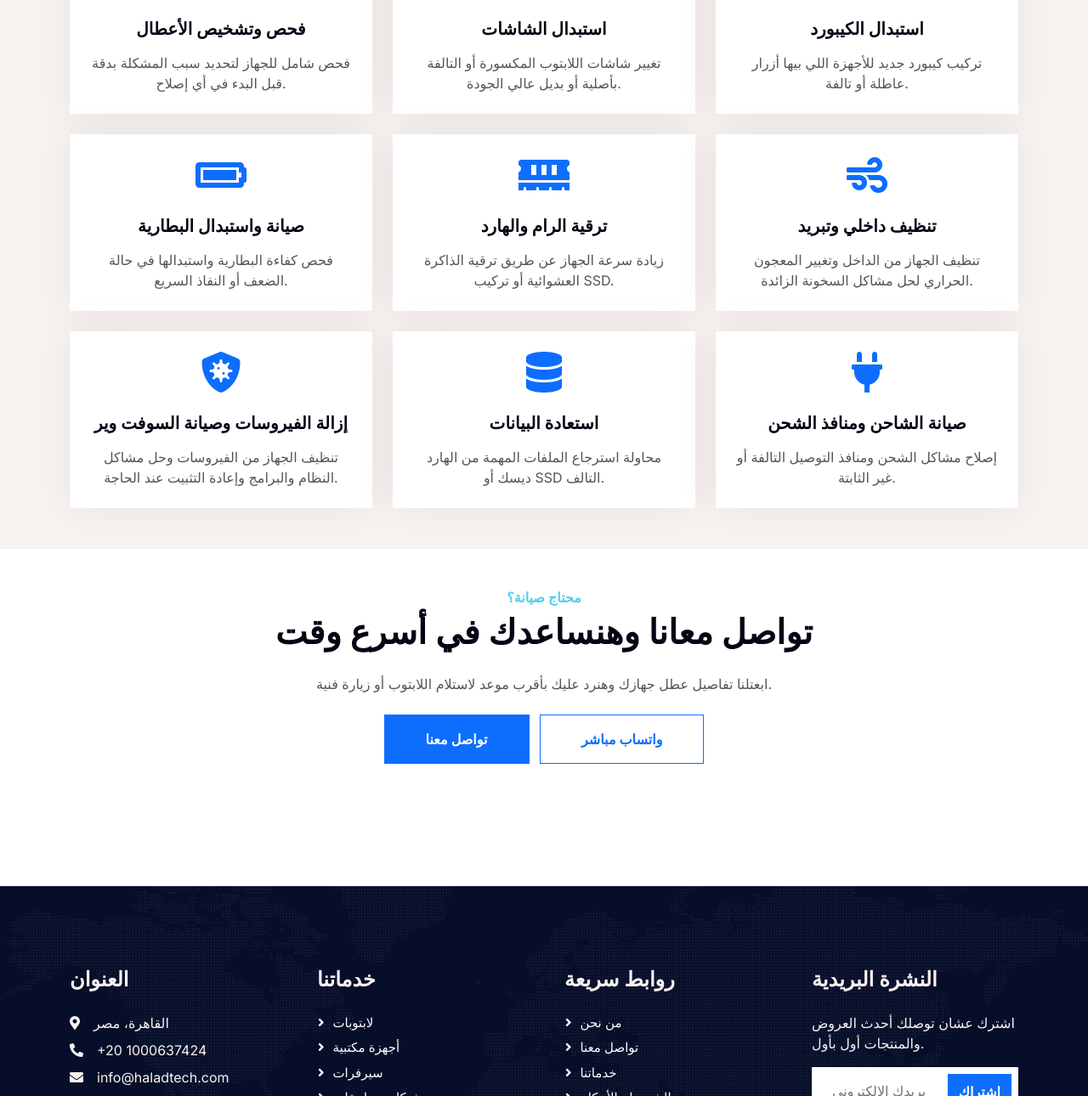
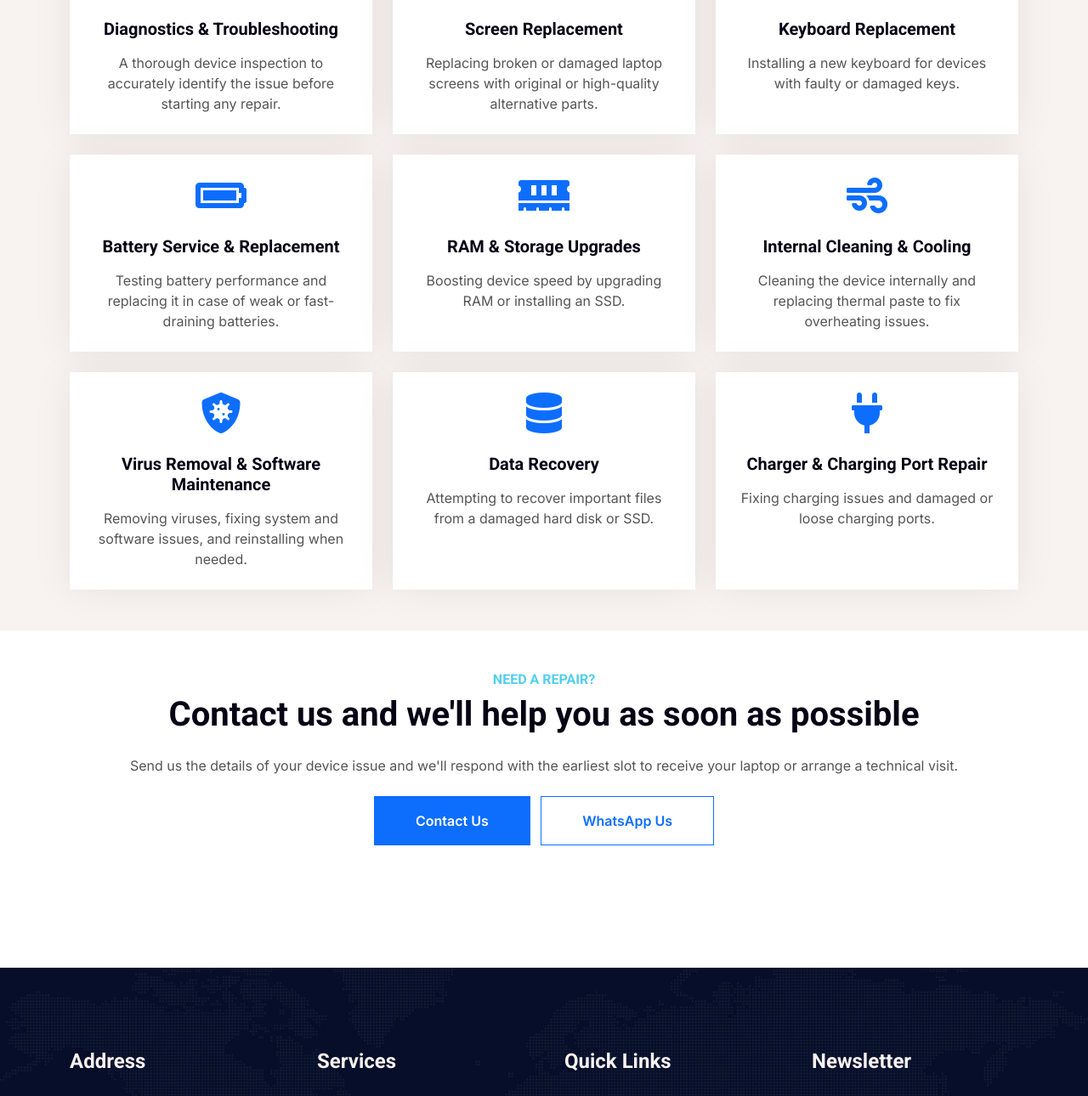
Before and after one commit to ha3222/halad-tech-website, a plain HTML site: page support.html in a window 1280 px wide. Shown: the part 850-2140 px from the top of the page at 85% size. Drawn offline with nearby package versions, Linux system fonts and the light colour scheme.

```diff
--- a/support.html
+++ b/support.html
@@ -3,7 +3,7 @@
 
 <head>
     <meta charset="utf-8">
-    <title>الدعم الفني - Halad Tech</title>
+    <title>Support - Halad Tech</title>
     <meta content="width=device-width, initial-scale=1.0" name="viewport">
     <meta content="" name="keywords">
     <meta content="" name="description">
@@ -51,17 +51,17 @@
         </button>
         <div class="collapse navbar-collapse" id="navbarCollapse">
             <div class="navbar-nav ms-auto p-4 p-lg-0">
-                <a href="index.html" class="nav-item nav-link">الرئيسية</a>
-                <a href="about.html" class="nav-item nav-link">من نحن</a>
-                <a href="service.html" class="nav-item nav-link">خدماتنا</a>
+                <a href="index.html" class="nav-item nav-link">Home</a>
+                <a href="about.html" class="nav-item nav-link">About Us</a>
+                <a href="service.html" class="nav-item nav-link">Services</a>
                 <div class="nav-item dropdown">
-                    <a href="#" class="nav-link dropdown-toggle" data-bs-toggle="dropdown">صفحات</a>
+                    <a href="#" class="nav-link dropdown-toggle" data-bs-toggle="dropdown">Pages</a>
                     <div class="dropdown-menu fade-up m-0">
-                        <a href="feature.html" class="dropdown-item">مميزاتنا</a>
-                        <a href="quote.html" class="dropdown-item">اطلب عرض سعر</a>
+                        <a href="feature.html" class="dropdown-item">Features</a>
+                        <a href="quote.html" class="dropdown-item">Request a Quote</a>
                     </div>
                 </div>
-                <a href="contact.html" class="nav-item nav-link">تواصل معنا</a>
+                <a href="contact.html" class="nav-item nav-link">Contact Us</a>
             </div>
             <h4 class="m-0 pe-lg-5 d-none d-lg-block"><i class="fa fa-headphones text-primary me-3"></i>+20 1000637424</h4>
         </div>
@@ -72,11 +72,11 @@
     <!-- Page Header Start -->
     <div class="container-fluid page-header py-5 mb-5 wow fadeIn" data-wow-delay="0.1s">
         <div class="container text-center py-5">
-            <h1 class="display-3 text-white mb-3 animated slideInDown">الدعم الفني</h1>
+            <h1 class="display-3 text-white mb-3 animated slideInDown">Support</h1>
             <nav aria-label="breadcrumb">
                 <ol class="breadcrumb justify-content-center text-uppercase mb-0">
-                    <li class="breadcrumb-item"><a href="index.html" class="text-white">الرئيسية</a></li>
-                    <li class="breadcrumb-item text-primary active" aria-current="page">الدعم الفني</li>
+                    <li class="breadcrumb-item"><a href="index.html" class="text-white">Home</a></li>
+                    <li class="breadcrumb-item text-primary active" aria-current="page">Support</li>
                 </ol>
             </nav>
         </div>
@@ -88,9 +88,9 @@
     <div class="container-xxl py-5">
         <div class="container">
             <div class="text-center mx-auto mb-5 wow fadeInUp" data-wow-delay="0.1s" style="max-width: 700px;">
-                <h6 class="text-secondary text-uppercase">الدعم الفني</h6>
-                <h1 class="mb-4">خدمات صيانة اللابتوب</h1>
-                <p>فريقنا الفني بيقدملك حلول شاملة لأي مشكلة في اللابتوب، من الأعطال الهاردوير لحد مشاكل السوفت وير، بأحدث الأدوات وضمان على الصيانة.</p>
+                <h6 class="text-secondary text-uppercase">Support</h6>
+                <h1 class="mb-4">Laptop Maintenance Services</h1>
+                <p>Our technical team offers comprehensive solutions for any laptop issue, from hardware faults to software problems, using the latest tools with a maintenance warranty.</p>
             </div>
         </div>
     </div>
@@ -106,8 +106,8 @@
                         <div class="service-icon mb-4 mx-auto">
                             <i class="fa fa-microchip fa-3x text-primary"></i>
                         </div>
-                        <h5 class="mb-3">فحص وتشخيص الأعطال</h5>
-                        <p class="mb-0">فحص شامل للجهاز لتحديد سبب المشكلة بدقة قبل البدء في أي إصلاح.</p>
+                        <h5 class="mb-3">Diagnostics & Troubleshooting</h5>
+                        <p class="mb-0">A thorough device inspection to accurately identify the issue before starting any repair.</p>
                     </div>
                 </div>
                 <div class="col-lg-4 col-md-6 wow fadeInUp" data-wow-delay="0.2s">
@@ -115,8 +115,8 @@
                         <div class="service-icon mb-4 mx-auto">
                             <i class="fa fa-desktop fa-3x text-primary"></i>
                         </div>
-                        <h5 class="mb-3">استبدال الشاشات</h5>
-                        <p class="mb-0">تغيير شاشات اللابتوب المكسورة أو التالفة بأصلية أو بديل عالي الجودة.</p>
+                        <h5 class="mb-3">Screen Replacement</h5>
+                        <p class="mb-0">Replacing broken or damaged laptop screens with original or high-quality alternative parts.</p>
                     </div>
                 </div>
                 <div class="col-lg-4 col-md-6 wow fadeInUp" data-wow-delay="0.3s">
@@ -124,8 +124,8 @@
                         <div class="service-icon mb-4 mx-auto">
                             <i class="fa fa-keyboard fa-3x text-primary"></i>
                         </div>
-                        <h5 class="mb-3">استبدال الكيبورد</h5>
-                        <p class="mb-0">تركيب كيبورد جديد للأجهزة اللي بيها أزرار عاطلة أو تالفة.</p>
+                        <h5 class="mb-3">Keyboard Replacement</h5>
+                        <p class="mb-0">Installing a new keyboard for devices with faulty or damaged keys.</p>
                     </div>
                 </div>
                 <div class="col-lg-4 col-md-6 wow fadeInUp" data-wow-delay="0.4s">
@@ -133,8 +133,8 @@
                         <div class="service-icon mb-4 mx-auto">
                             <i class="fa fa-battery-full fa-3x text-primary"></i>
                         </div>
-                        <h5 class="mb-3">صيانة واستبدال البطارية</h5>
-                        <p class="mb-0">فحص كفاءة البطارية واستبدالها في حالة الضعف أو النفاذ السريع.</p>
+                        <h5 class="mb-3">Battery Service & Replacement</h5>
+                        <p class="mb-0">Testing battery performance and replacing it in case of weak or fast-draining batteries.</p>
                     </div>
                 </div>
                 <div class="col-lg-4 col-md-6 wow fadeInUp" data-wow-delay="0.5s">
@@ -142,8 +142,8 @@
                         <div class="service-icon mb-4 mx-auto">
                             <i class="fa fa-memory fa-3x text-primary"></i>
                         </div>
-                        <h5 class="mb-3">ترقية الرام والهارد</h5>
-                        <p class="mb-0">زيادة سرعة الجهاز عن طريق ترقية الذاكرة العشوائية أو تركيب SSD.</p>
+                        <h5 class="mb-3">RAM & Storage Upgrades</h5>
+                        <p class="mb-0">Boosting device speed by upgrading RAM or installing an SSD.</p>
                     </div>
                 </div>
                 <div class="col-lg-4 col-md-6 wow fadeInUp" data-wow-delay="0.6s">
@@ -151,8 +151,8 @@
                         <div class="service-icon mb-4 mx-auto">
                             <i class="fa fa-wind fa-3x text-primary"></i>
                         </div>
-                        <h5 class="mb-3">تنظيف داخلي وتبريد</h5>
-                        <p class="mb-0">تنظيف الجهاز من الداخل وتغيير المعجون الحراري لحل مشاكل السخونة الزائدة.</p>
+                        <h5 class="mb-3">Internal Cleaning & Cooling</h5>
+                        <p class="mb-0">Cleaning the device internally and replacing thermal paste to fix overheating issues.</p>
                     </div>
                 </div>
                 <div class="col-lg-4 col-md-6 wow fadeInUp" data-wow-delay="0.1s">
@@ -160,8 +160,8 @@
                         <div class="service-icon mb-4 mx-auto">
                             <i class="fa fa-shield-virus fa-3x text-primary"></i>
                         </div>
-                        <h5 class="mb-3">إزالة الفيروسات وصيانة السوفت وير</h5>
-                        <p class="mb-0">تنظيف الجهاز من الفيروسات وحل مشاكل النظام والبرامج وإعادة التثبيت عند الحاجة.</p>
+                        <h5 class="mb-3">Virus Removal & Software Maintenance</h5>
+                        <p class="mb-0">Removing viruses, fixing system and software issues, and reinstalling when needed.</p>
                     </div>
                 </div>
                 <div class="col-lg-4 col-md-6 wow fadeInUp" data-wow-delay="0.2s">
@@ -169,8 +169,8 @@
                         <div class="service-icon mb-4 mx-auto">
                             <i class="fa fa-database fa-3x text-primary"></i>
                         </div>
-                        <h5 class="mb-3">استعادة البيانات</h5>
-                        <p class="mb-0">محاولة استرجاع الملفات المهمة من الهارد ديسك أو SSD التالف.</p>
+                        <h5 class="mb-3">Data Recovery</h5>
+                        <p class="mb-0">Attempting to recover important files from a damaged hard disk or SSD.</p>
                     </div>
                 </div>
                 <div class="col-lg-4 col-md-6 wow fadeInUp" data-wow-delay="0.3s">
@@ -178,8 +178,8 @@
                         <div class="service-icon mb-4 mx-auto">
                             <i class="fa fa-plug fa-3x text-primary"></i>
                         </div>
-                        <h5 class="mb-3">صيانة الشاحن ومنافذ الشحن</h5>
-                        <p class="mb-0">إصلاح مشاكل الشحن ومنافذ التوصيل التالفة أو غير الثابتة.</p>
+                        <h5 class="mb-3">Charger & Charging Port Repair</h5>
+                        <p class="mb-0">Fixing charging issues and damaged or loose charging ports.</p>
                     </div>
                 </div>
             </div>
@@ -191,11 +191,11 @@
     <!-- CTA Start -->
     <div class="container-xxl py-5">
         <div class="container text-center">
-            <h6 class="text-secondary text-uppercase">محتاج صيانة؟</h6>
-            <h1 class="mb-4">تواصل معانا وهنساعدك في أسرع وقت</h1>
-            <p class="mb-4">ابعتلنا تفاصيل عطل جهازك وهنرد عليك بأقرب موعد لاستلام اللابتوب أو زيارة فنية.</p>
-            <a href="contact.html" class="btn btn-primary py-3 px-5 me-2">تواصل معنا</a>
-            <a href="https://wa.me/201000637424" target="_blank" rel="noopener noreferrer" class="btn btn-outline-primary py-3 px-5">واتساب مباشر</a>
+            <h6 class="text-secondary text-uppercase">Need a repair?</h6>
+            <h1 class="mb-4">Contact us and we'll help you as soon as possible</h1>
+            <p class="mb-4">Send us the details of your device issue and we'll respond with the earliest slot to receive your laptop or arrange a technical visit.</p>
+            <a href="contact.html" class="btn btn-primary py-3 px-5 me-2">Contact Us</a>
+            <a href="https://wa.me/201000637424" target="_blank" rel="noopener noreferrer" class="btn btn-outline-primary py-3 px-5">WhatsApp Us</a>
         </div>
     </div>
     <!-- CTA End -->
@@ -206,8 +206,8 @@
         <div class="container py-5">
             <div class="row g-5">
                 <div class="col-lg-3 col-md-6">
-                    <h4 class="text-light mb-4">العنوان</h4>
-                    <p class="mb-2"><i class="fa fa-map-marker-alt me-3"></i><a href="https://maps.google.com/?q=30.045584,31.343832" target="_blank" rel="noopener noreferrer" class="text-light">القاهرة، مصر</a></p>
+                    <h4 class="text-light mb-4">Address</h4>
+                    <p class="mb-2"><i class="fa fa-map-marker-alt me-3"></i><a href="https://maps.google.com/?q=30.045584,31.343832" target="_blank" rel="noopener noreferrer" class="text-light">Cairo, Egypt</a></p>
                     <p class="mb-2"><i class="fa fa-phone-alt me-3"></i>+20 1000637424</p>
                     <p class="mb-2"><i class="fa fa-envelope me-3"></i>info@haladtech.com</p>
                     <div class="d-flex pt-2">
@@ -217,30 +217,30 @@
                     </div>
                 </div>
                 <div class="col-lg-3 col-md-6">
-                    <h4 class="text-light mb-4">خدماتنا</h4>
-                    <a class="btn btn-link" href="servicelaptop.html">لابتوبات</a>
-                    <a class="btn btn-link" href="servicedesktop.html">أجهزة مكتبية</a>
-                    <a class="btn btn-link" href="serviceservers.html">سيرفرات</a>
-                    <a class="btn btn-link" href="servicenetwork.html">شبكات وملحقات</a>
-                    <a class="btn btn-link" href="serviceenterprice.html">حلول الشركات</a>
+                    <h4 class="text-light mb-4">Services</h4>
+                    <a class="btn btn-link" href="servicelaptop.html">Laptops</a>
+                    <a class="btn btn-link" href="servicedesktop.html">Desktop PCs</a>
+                    <a class="btn btn-link" href="serviceservers.html">Servers</a>
+                    <a class="btn btn-link" href="servicenetwork.html">Networking & Accessories</a>
+                    <a class="btn btn-link" href="serviceenterprice.html">Enterprise Solutions</a>
                 </div>
                 <div class="col-lg-3 col-md-6">
-                    <h4 class="text-light mb-4">روابط سريعة</h4>
-                    <a class="btn btn-link" href="about.html">من نحن</a>
-                    <a class="btn btn-link" href="contact.html">تواصل معنا</a>
-                    <a class="btn btn-link" href="service.html">خدماتنا</a>
-                    <a class="btn btn-link" href="terms.html">الشروط والأحكام</a>
-                    <a class="btn btn-link" href="support.html">الدعم الفني</a>
+                    <h4 class="text-light mb-4">Quick Links</h4>
+                    <a class="btn btn-link" href="about.html">About Us</a>
+                    <a class="btn btn-link" href="contact.html">Contact Us</a>
+                    <a class="btn btn-link" href="service.html">Services</a>
+                    <a class="btn btn-link" href="terms.html">Terms & Conditions</a>
+                    <a class="btn btn-link" href="support.html">Support</a>
                 </div>
                 <div class="col-lg-3 col-md-6">
-                    <h4 class="text-light mb-4">النشرة البريدية</h4>
-                    <p>اشترك عشان توصلك أحدث العروض والمنتجات أول بأول.</p>
+                    <h4 class="text-light mb-4">Newsletter</h4>
+                    <p>Subscribe to get the latest offers and products first.</p>
                     <div id="newsletter-msg" class="small mb-2"></div>
                     <form id="newsletterForm" action="https://formspree.io/f/mykrodbr" method="POST" class="position-relative mx-auto" style="max-width: 400px;">
-                        <input type="hidden" name="_subject" value="اشتراك جديد في النشرة البريدية - Halad Tech">
+                        <input type="hidden" name="_subject" value="New Newsletter Subscription - Halad Tech">
                         <input type="text" name="_gotcha" style="display:none">
-                        <input class="form-control border-0 w-100 py-3 ps-4 pe-5" type="email" name="email" placeholder="بريدك الإلكتروني" required>
-                        <button type="submit" class="btn btn-primary py-2 position-absolute top-0 end-0 mt-2 me-2">اشتراك</button>
+                        <input class="form-control border-0 w-100 py-3 ps-4 pe-5" type="email" name="email" placeholder="Your email" required>
+                        <button type="submit" class="btn btn-primary py-2 position-absolute top-0 end-0 mt-2 me-2">Subscribe</button>
                     </form>
                 </div>
             </div>
@@ -249,12 +249,12 @@
             <div class="copyright">
                 <div class="row">
                     <div class="col-md-6 text-center text-md-start mb-3 mb-md-0">
-                        &copy; <a class="border-bottom" href="#">Halad Tech</a>, جميع الحقوق محفوظة.
+                        &copy; <a class="border-bottom" href="#">Halad Tech</a>, All rights reserved.
                     </div>
                     <div class="col-md-6 text-center text-md-end">
                         <!--/*** The author's attribution link below must remain intact on your website. ***/-->
                         <!--/*** If you wish to remove this credit link, please purchase the Pro Version from https://htmlcodex.com . ***/-->
-                        Designed By <a class="border-bottom" href="https://htmlcodex.com">Habiba Ahmed</a>
+                        Designed By <a class="border-bottom" href="https://www.linkedin.com/in/habiba-ahmed-92a620353?utm_source=share_via&utm_content=profile&utm_medium=member_android">Habiba Ahmed</a>
                     </div>
                 </div>
             </div>
@@ -315,7 +315,7 @@
                 const msgBox = document.getElementById('newsletter-msg');
                 submitFormAjax(newsletterForm, null, null).then(() => {
                     if (msgBox) {
-                        msgBox.textContent = 'تم الاشتراك بنجاح!';
+                        msgBox.textContent = 'Subscribed successfully!';
                         msgBox.classList.add('text-success');
                     }
                 });
```
